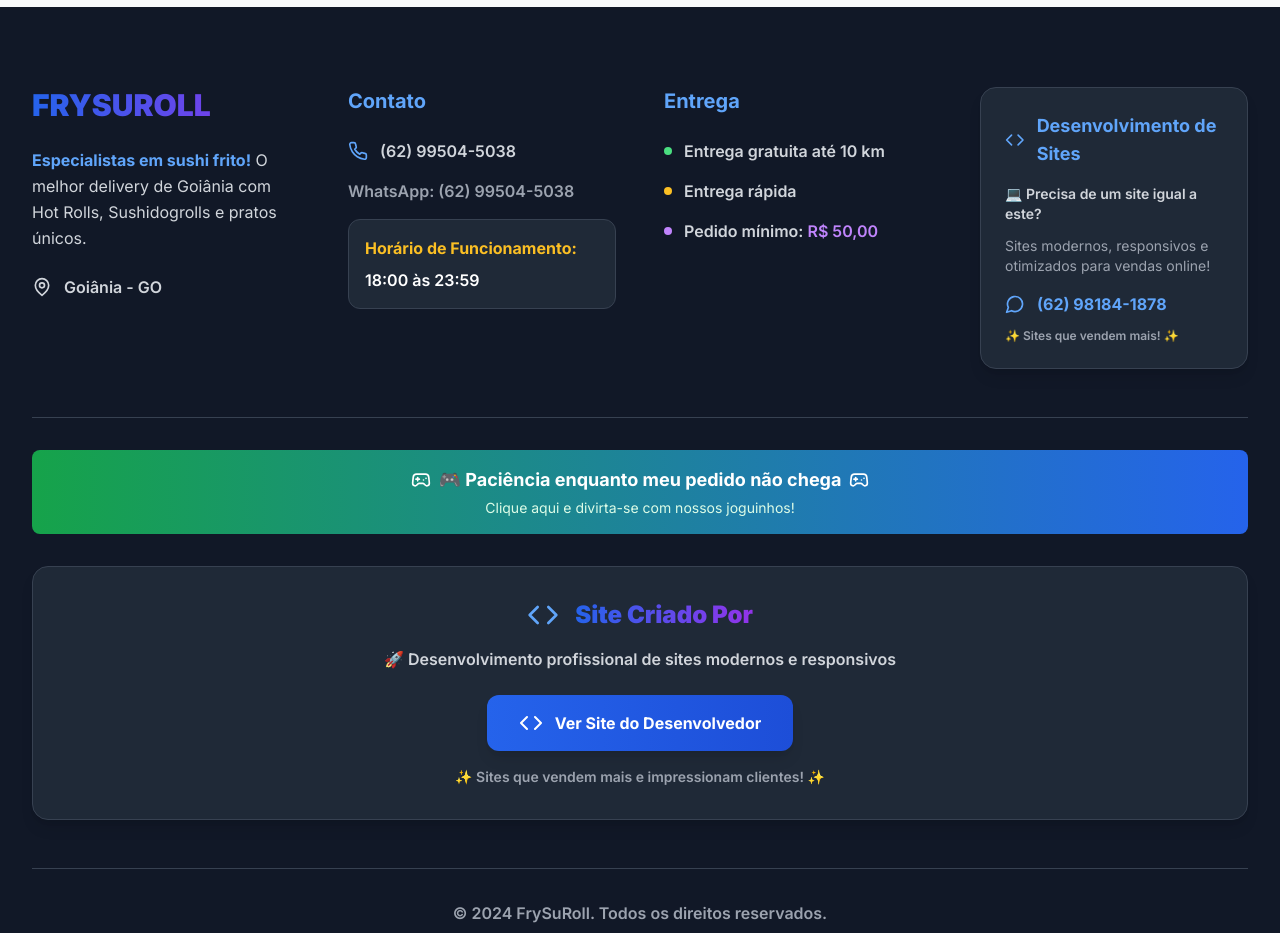
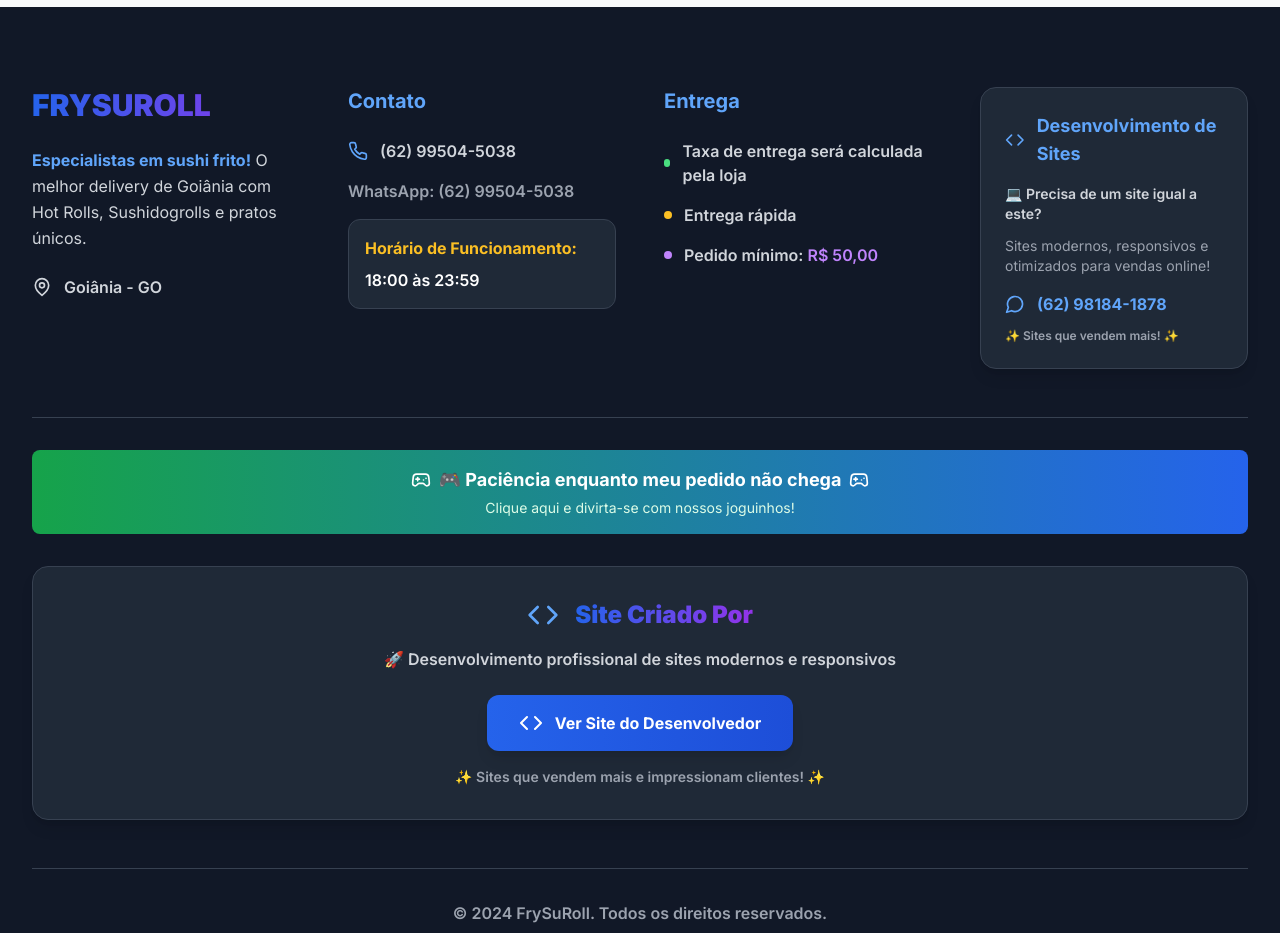
Before and after one commit to Natalhia290/CARDAPIOFRYSUROLL, a Next.js app: page /cardapio in a window 1280 px wide. Shown: the part 5120-6053 px from the top of the page. Built offline with nearby package versions, Linux system fonts and the light colour scheme.

Commit message:
Update: Taxa de entrega será calculada pela loja

```diff
--- a/app/page.tsx
+++ b/app/page.tsx
@@ -63,7 +63,7 @@
             <div className="grid grid-cols-1 md:grid-cols-3 gap-6 mb-12">
               <div className="bg-white rounded-xl p-6 shadow-lg">
                 <div className="text-4xl mb-3">🚚</div>
-                <h3 className="text-lg font-bold text-gray-800 mb-2">Entrega até 10 km</h3>
+                <h3 className="text-lg font-bold text-gray-800 mb-2">Entrega em Goiânia</h3>
               </div>
               <div className="bg-white rounded-xl p-6 shadow-lg">
                 <div className="text-4xl mb-3">⚡</div>
@@ -145,15 +145,15 @@
                 <span className="text-3xl">🚚</span>
               </div>
               <h3 className="text-xl font-bold mb-4">Entrega Rápida</h3>
-              <p className="text-red-100">Entregamos até 10 km em Goiânia com rapidez e qualidade premium</p>
+              <p className="text-red-100">Entregamos em Goiânia com rapidez e qualidade premium</p>
             </div>
 
             <div className="text-center">
               <div className="w-20 h-20 bg-white/20 rounded-full flex items-center justify-center mx-auto mb-6">
                 <span className="text-3xl">🎯</span>
               </div>
-              <h3 className="text-xl font-bold mb-4">Entrega Gratuita</h3>
-              <p className="text-red-100">Entregamos até 10 km sem taxa adicional</p>
+              <h3 className="text-xl font-bold mb-4">Taxa de Entrega</h3>
+              <p className="text-red-100">Será calculada pela loja</p>
             </div>
 
             <div className="text-center">
--- a/components/Cart.tsx
+++ b/components/Cart.tsx
@@ -36,7 +36,7 @@
 ${items}
 
 *Subtotal:* ${formatPrice(getTotalPrice())}
-*Taxa de entrega:* R$ 10,00 (acima de 9 km)
+*Taxa de entrega:* Será calculada pela loja
 
 _Pedido feito pelo site FrySuRoll_`
 
@@ -219,7 +219,7 @@
               </div>
               <div className="flex justify-between text-sm text-gray-600">
                 <span>Taxa de entrega:</span>
-                <span>R$ 10,00 (acima de 9 km)</span>
+                <span>Será calculada pela loja</span>
               </div>
               {getTotalPrice() < 50 && (
                 <div className="flex justify-between text-sm text-orange-600 font-medium bg-orange-50 p-2 rounded-lg">
--- a/components/Footer.tsx
+++ b/components/Footer.tsx
@@ -42,7 +42,7 @@
             <div className="space-y-4 text-gray-300">
               <div className="flex items-center space-x-3">
                 <div className="w-2 h-2 bg-green-400 rounded-full"></div>
-                <span className="font-semibold">Entrega gratuita até 10 km</span>
+                <span className="font-semibold">Taxa de entrega será calculada pela loja</span>
               </div>
               <div className="flex items-center space-x-3">
                 <div className="w-2 h-2 bg-amber-400 rounded-full"></div>
```
